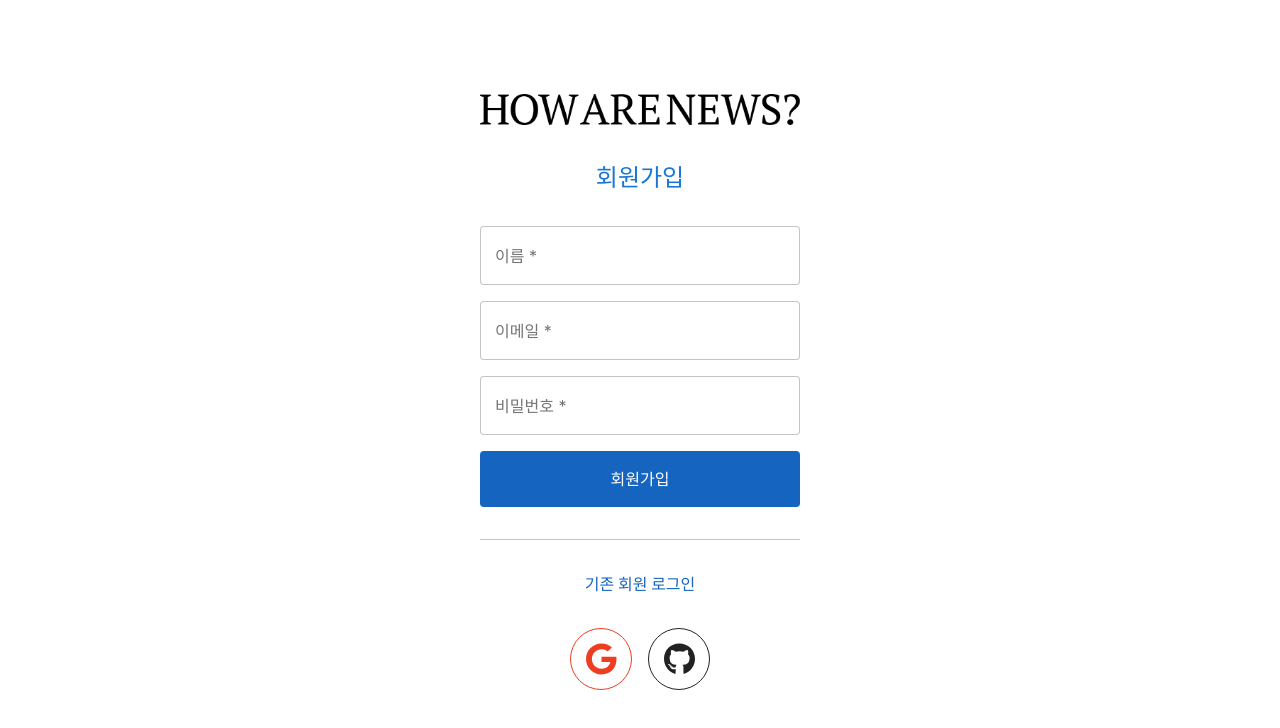
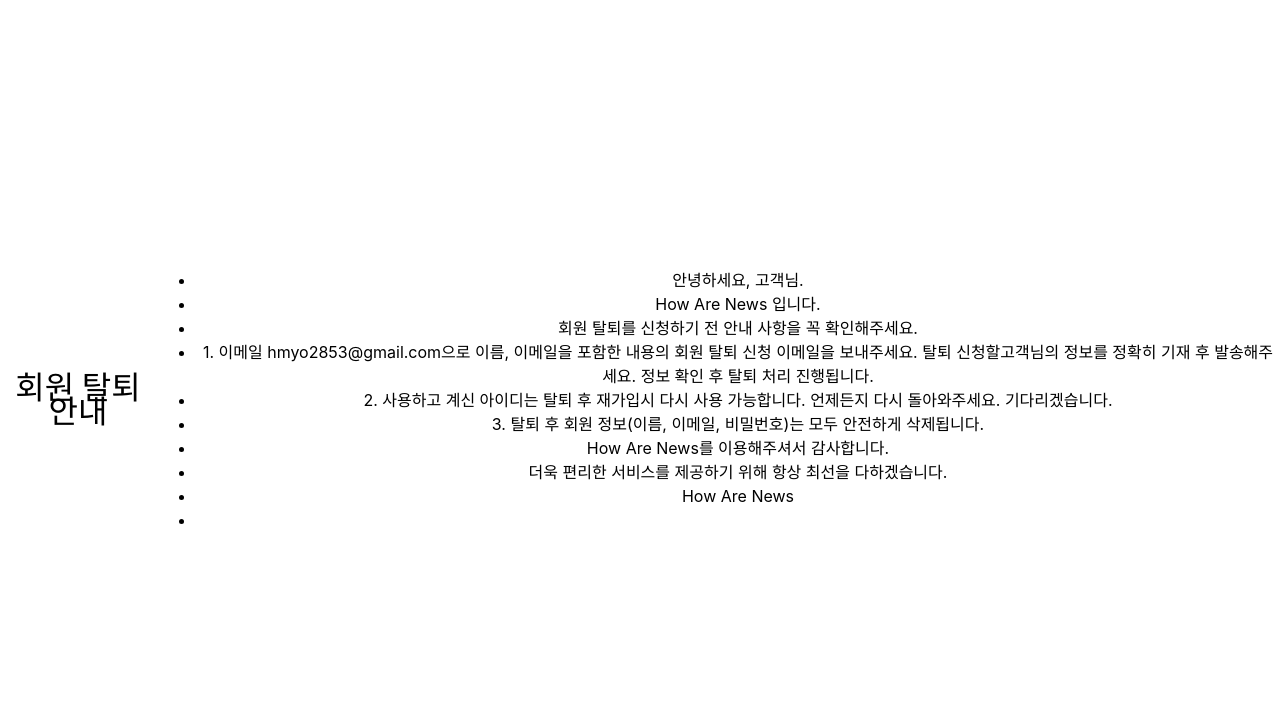
Before and after one commit to hmyo2853/HowAreNews, a React (Vite) app: page /withdrawal in a window 1280 px wide. Shown: the top 728 px of the page. Built offline with nearby package versions, Linux system fonts and the light colour scheme; no server answers.

Commit message:
feat : 회원탈퇴 안내 페이지 추가, 라우터 추가

```diff
--- a/src/App.tsx
+++ b/src/App.tsx
@@ -16,6 +16,7 @@ import Navigation from "./components/Navigation";
 import styles from "./App.module.sass";
 import Footer from "./components/Footer";
 import { TopBtn } from "./components/topbtn/TopBtn";
+import Withdrawal from "./pages/Withdrawal";
 
 export default function App() {
   const [isLoggedIn, setIsLoggedIn] = useState<boolean>(false);
@@ -43,6 +44,7 @@ export default function App() {
             <Navigation />
             <Routes>
               <Route path="/" element={<Home />} />
+              <Route path="/withdrawal" element={<Withdrawal />} />
               <Route path="/lifestyle" element={<LifeStyle />} />
               <Route path="/politics" element={<Politics />} />
               <Route path="/health" element={<Health />} />
@@ -58,6 +60,7 @@ export default function App() {
         <BrowserRouter>
           <Routes>
             <Route path="/" element={<Auth />} />
+            <Route path="/withdrawal" element={<Withdrawal />} />
             <Route path="/*" element={<Auth />} />
           </Routes>
         </BrowserRouter>
--- /dev/null
+++ b/src/pages/Withdrawal.tsx
@@ -0,0 +1,33 @@
+const Withdrawal = () => {
+  return (
+    <>
+      <h1>회원 탈퇴 안내</h1>
+      <div>
+        <ul>
+          <li>안녕하세요, 고객님.</li>
+          <li>How Are News 입니다.</li>
+          <li>회원 탈퇴를 신청하기 전 안내 사항을 꼭 확인해주세요.</li>
+          <li>
+            1. 이메일 hmyo2853@gmail.com으로 이름, 이메일을 포함한 내용의 회원
+            탈퇴 신청 이메일을 보내주세요. 탈퇴 신청할고객님의 정보를 정확히
+            기재 후 발송해주세요. 정보 확인 후 탈퇴 처리 진행됩니다.
+          </li>
+          <li>
+            2. 사용하고 계신 아이디는 탈퇴 후 재가입시 다시 사용 가능합니다.
+            언제든지 다시 돌아와주세요. 기다리겠습니다.
+          </li>
+          <li>
+            3. 탈퇴 후 회원 정보(이름, 이메일, 비밀번호)는 모두 안전하게
+            삭제됩니다.
+          </li>
+          <li>How Are News를 이용해주셔서 감사합니다.</li>
+          <li>더욱 편리한 서비스를 제공하기 위해 항상 최선을 다하겠습니다.</li>
+          <li>How Are News</li>
+          <li></li>
+        </ul>
+      </div>
+    </>
+  );
+};
+
+export default Withdrawal;
```
